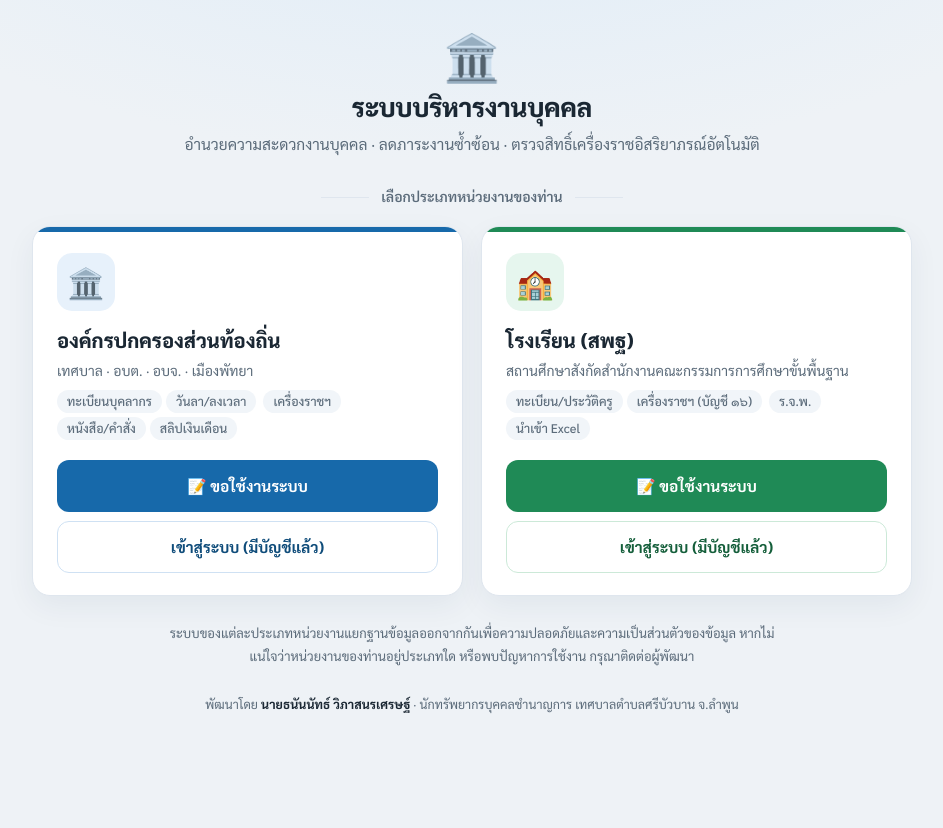
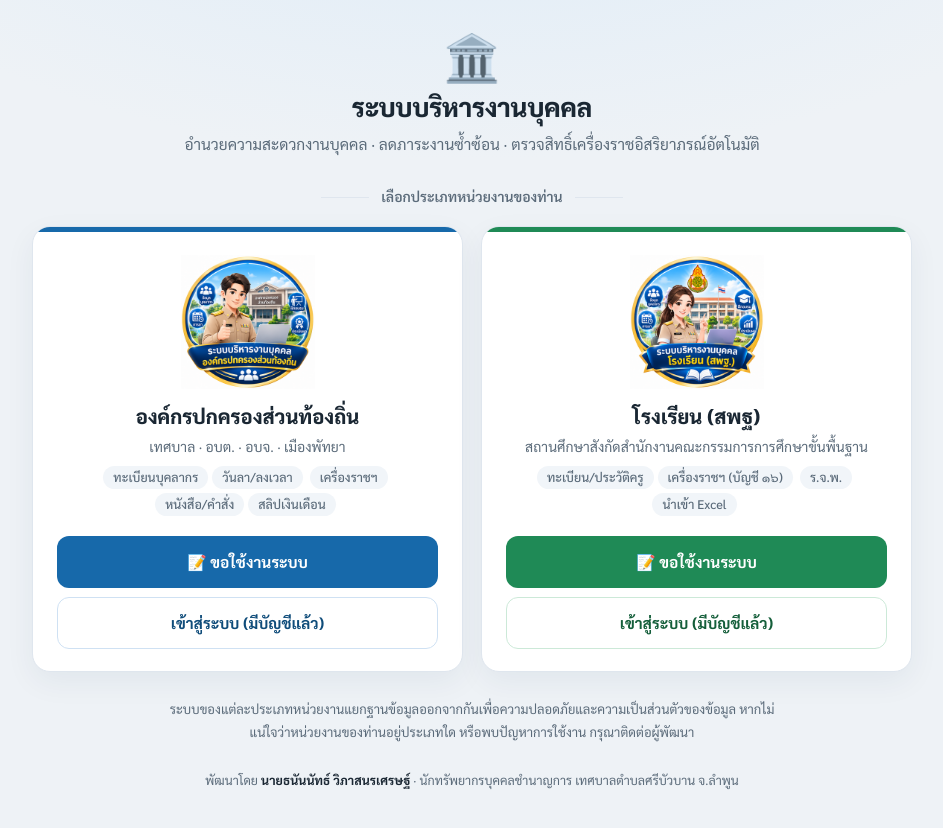
Before and after one commit to hrsbb-cmd/hr-portal, a plain HTML site: page public/index.html in a window 1280 px wide. Shown: the whole page, without its empty margins (168-1111 px from the left). Before the commit the page ends 800 px from the top, so only its background shows below. Drawn offline with Linux system fonts and the light colour scheme.

Commit message:
หน้า Landing (ประตูเดียว): ใส่ตราระบบคู่ อปท/โรงเรียน แทนไอคอน emoji + จัดกลางการ์ด
Co-Authored-By: Claude Opus 4.8 <noreply@anthropic.com>
Claude-Session: https://claude.ai/code/session_01BH9Bk9yKWubU2urVj5PBwn

```diff
--- a/public/index.html
+++ b/public/index.html
@@ -39,6 +39,8 @@
   .card.muni::before{background:var(--muni)}
   .card.school::before{background:var(--school)}
   .ic{width:58px;height:58px;border-radius:15px;display:grid;place-items:center;font-size:30px;margin-bottom:14px}
+  .badge{width:134px;height:134px;object-fit:contain;display:block;margin:2px auto 12px}
+  .card h2,.card .sub,.card .tags{text-align:center}
   .muni .ic{background:var(--muni-soft)}
   .school .ic{background:var(--school-soft)}
   .card h2{font-size:20px;font-weight:800;margin:0 0 4px}
@@ -83,7 +85,7 @@
   <div class="grid">
     <!-- อปท -->
     <div class="card muni">
-      <div class="ic">🏛️</div>
+      <img class="badge" src="/badge-muni.png" alt="ตราระบบบริหารงานบุคคล อปท">
       <h2>องค์กรปกครองส่วนท้องถิ่น</h2>
       <p class="sub">เทศบาล · อบต. · อบจ. · เมืองพัทยา</p>
       <div class="tags">
@@ -99,7 +101,7 @@
 
     <!-- โรงเรียน -->
     <div class="card school">
-      <div class="ic">🏫</div>
+      <img class="badge" src="/badge-school.png" alt="ตราระบบบริหารงานบุคคล โรงเรียน สพฐ">
       <h2>โรงเรียน (สพฐ)</h2>
       <p class="sub">สถานศึกษาสังกัดสำนักงานคณะกรรมการการศึกษาขั้นพื้นฐาน</p>
       <div class="tags">
```
Also changed, not shown: public/badge-muni.png (added), public/badge-school.png (added).
